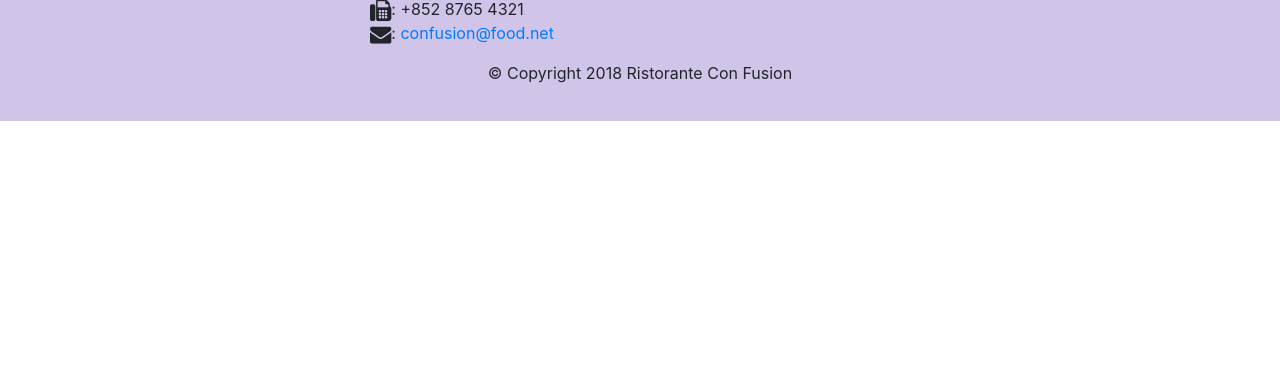
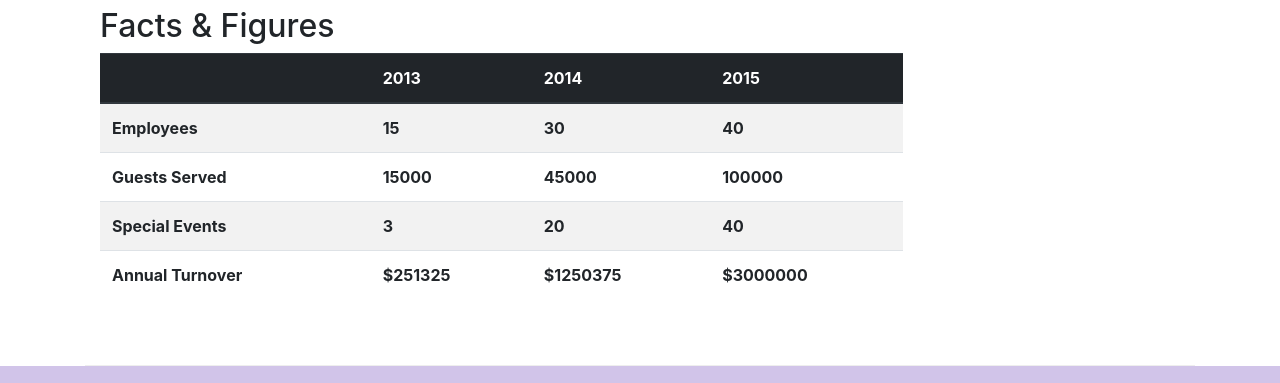
Before and after one commit to leon-12138/Bootstrap4, a website: page aboutus.html in a window 1280 px wide. Shown: the part 1705-2088 px from the top of the page. Before the commit the page ends 1826 px from the top, so only its background shows below. Drawn offline with nearby package versions, Linux system fonts and the light colour scheme.

Commit message:
table and cards

```diff
--- a/aboutus.html
+++ b/aboutus.html
@@ -64,8 +64,37 @@
                 <p>Started in 2010, Ristorante con Fusion quickly established itself as a culinary icon par excellence in Hong Kong. With its unique brand of world fusion cuisine that can be found nowhere else, it enjoys patronage from the A-list clientele in Hong Kong.  Featuring four of the best three-star Michelin chefs in the world, you never know what will arrive on your plate the next time you visit us.</p>
                 <p>The restaurant traces its humble beginnings to <em>The Frying Pan</em>, a successful chain started by our CEO, Mr. Peter Pan, that featured for the first time the world's best cuisines in a pan.</p>
             </div>
-            <div>
+            <div class="col-sm-6 col-12">
+                <div class="card">
+                    <h3 class="card-header bg-primary text-white">Facts At a Glance</h3>
+                    <div class="card-body">
+                        <dl class="row">
+                            <dt class="col-6">Started</dt>
+                            <dd class="col-6">3 Feb, 2013</dd>
+                            <dt class="col-6">Major Stake Holder</dt>
+                            <dd class="col-6">HK Fine Foods Inc.</dd>
+                            <dt class="col-6">Last Year's Turnover</dt>
+                            <dd class="col-6">$1,250,375</dd>
+                            <dt class="col-6">Employees</dt>
+                            <dd class="col-6">40</dd>
+                        </dl>
+                    </div>
+                </div>
             </div>
+            <div class="col-12">
+                <div class="card card-body bg-light">
+                    <blockquote class="blockquote">
+                        <p class="mb-0">
+                            You better cut the pizza in four pieces because
+                            I am not hungry enough to eat six!
+                        </p>
+                        <footer class="blockquote-footer">
+                            Yogi Berra, <cite title="Source Title">The wit and wisdom of Yogi Berra, Diversion Books, 2012</cite>
+                        </footer>
+                    </blockquote>
+                </div>
+            </div>
+
         </div>
 
 
@@ -80,6 +109,52 @@
                 <p class="d-none d-sm-block">Blessed with the most discerning gustatory sense, Agumbe, our CTO, personally ensures that every dish that we serve meets his exacting tastes. Our chefs dread the tongue lashing that ensues if their dish does not meet his exacting standards. He lives by his motto, <em>You click only if you survive my lick.</em></p>
                 <h3>Alberto Somayya <small>Executive Chef</small></h3>
                 <p class="d-none d-sm-block">Award winning three-star Michelin chef with wide International experience having worked closely with whos-who in the culinary world, he specializes in creating mouthwatering Indo-Italian fusion experiences. He says, <em>Put together the cuisines from the two craziest cultures, and you get a winning hit! Amma Mia!</em></p>
+            </div>
+       </div>
+
+       <div class="row row-content">
+            <div class="col-12 col-sm-9">
+                <h2>Facts &amp; Figures</h2>
+                <div class="table-responsive">
+                    <table class="table table-striped">
+                        <thead class="thead-dark">
+                            <tr>
+                                <th>&nbsp;</th>
+                                <th>2013</th>
+                                <th>2014</th>
+                                <th>2015</th>
+                            </tr>
+                        </thead>
+                        <tbody>
+                            <tr>
+                                <th>Employees</th>
+                                <th>15</th>
+                                <th>30</th>
+                                <th>40</th>
+                            </tr>
+                            <tr>
+                                <th>Guests Served</th>
+                                <th>15000</th>
+                                <th>45000</th>
+                                <th>100000</th>
+                            </tr>
+                            <tr>
+                                <th>Special Events</th>
+                                <th>3</th>
+                                <th>20</th>
+                                <th>40</th>
+                            </tr>
+                            <tr>
+                                <th>Annual Turnover</th>
+                                <th>$251325</th>
+                                <th>$1250375</th>
+                                <th>$3000000</th>
+                            </tr>
+                        </tbody>
+                    </table>
+                </div>
+            </div>
+            <div class="col-12 col-sm-3">
             </div>
        </div>
 
```
